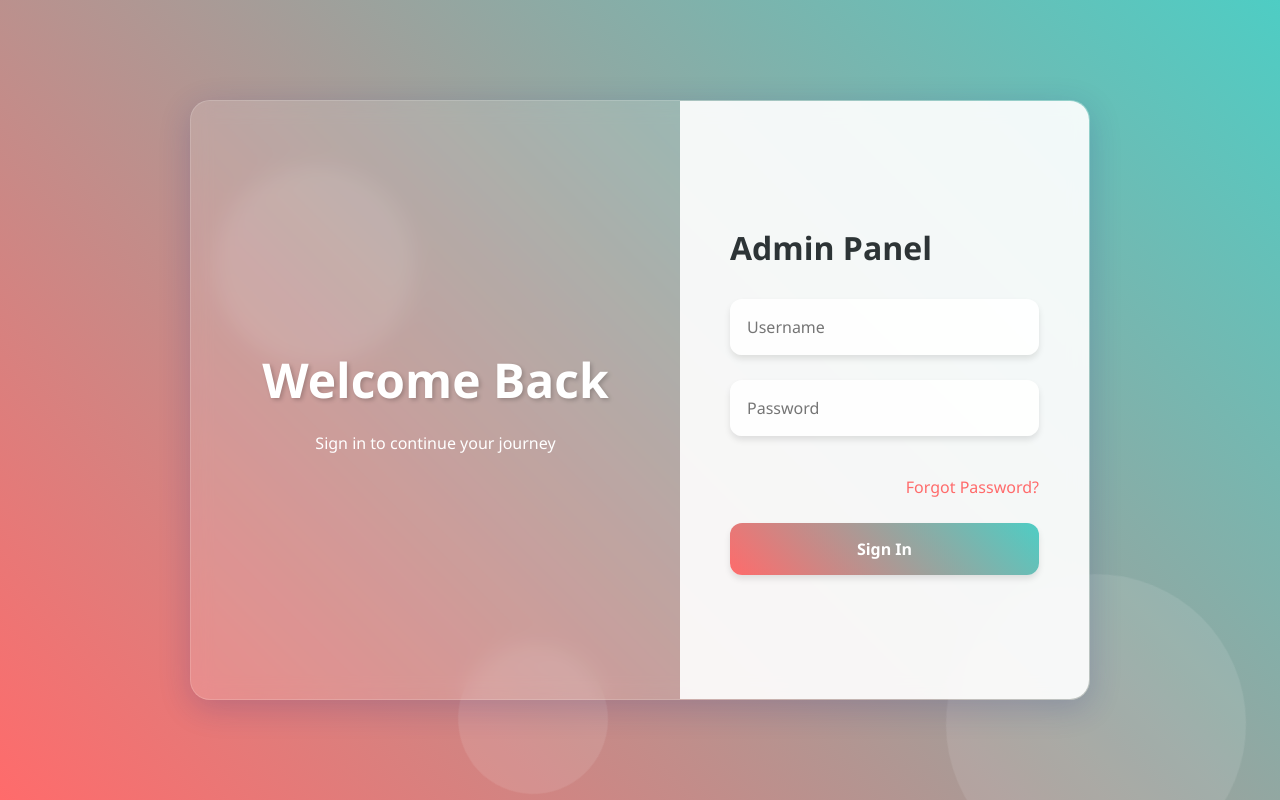
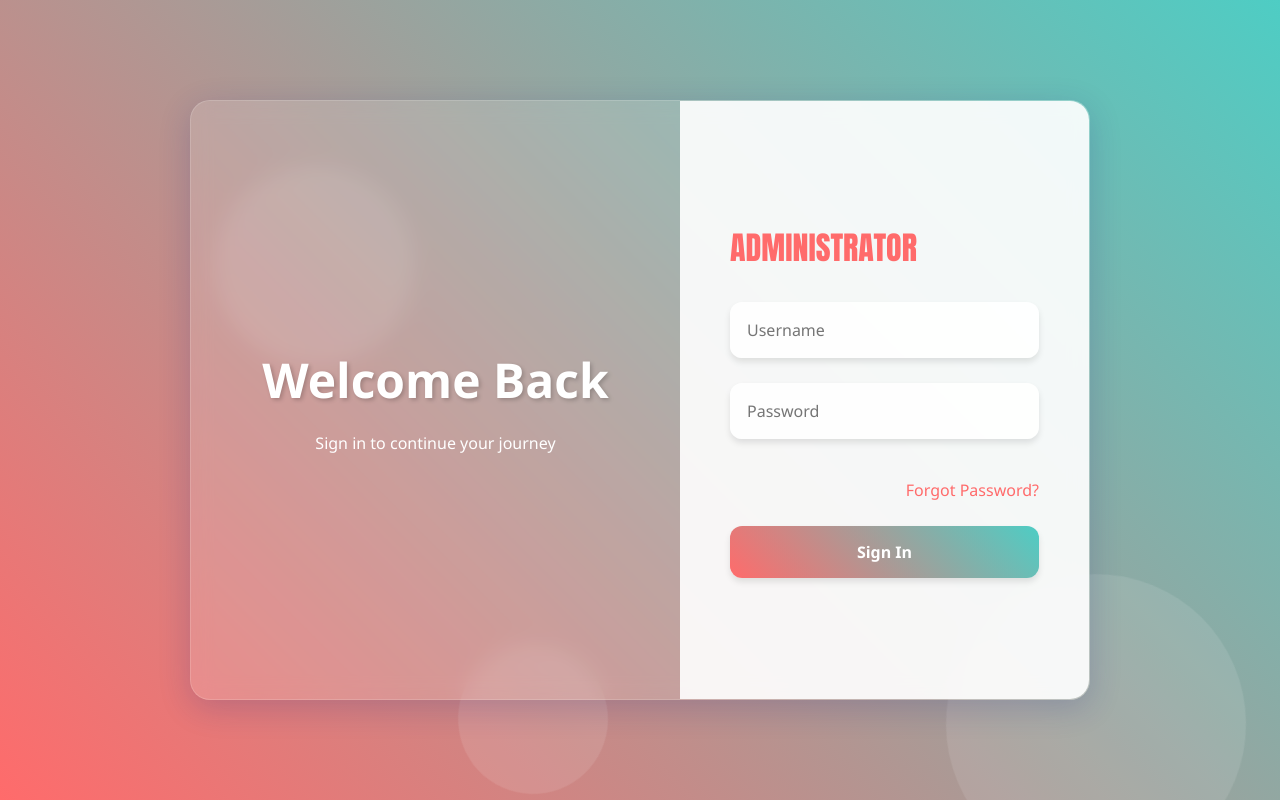
Before and after one commit to James-gif-ux/casa-marcos-1, a PHP site: page /casa-marcos/public/adminpanel.php in a window 1280 px wide. Run offline with PHP 8.4, Linux system fonts and the light colour scheme.

Commit message:
25th commit

```diff
--- a/public/adminpanel.php
+++ b/public/adminpanel.php
@@ -136,10 +136,11 @@ if (session_status() == PHP_SESSION_NONE) {
     }
 
     h2 {
-        color: var(--text-primary);
+        color:  #ff6b6b;
         font-size: 2em;
         margin-bottom: 30px;
         font-weight: 600;
+        font-family: impact;
     }
 
     .input-group {
@@ -227,7 +228,7 @@ if (session_status() == PHP_SESSION_NONE) {
         </div>
         <div class="form-container">
         <form method="POST" action="./pages/authentication.php?function=login" class="login-form">
-                <h2>Admin Panel</h2>
+                <h2>ADMINISTRATOR</h2>
                 <div class="input-group">
                     <input type="text" name="username" placeholder="Username" required>
                 </div>
```
